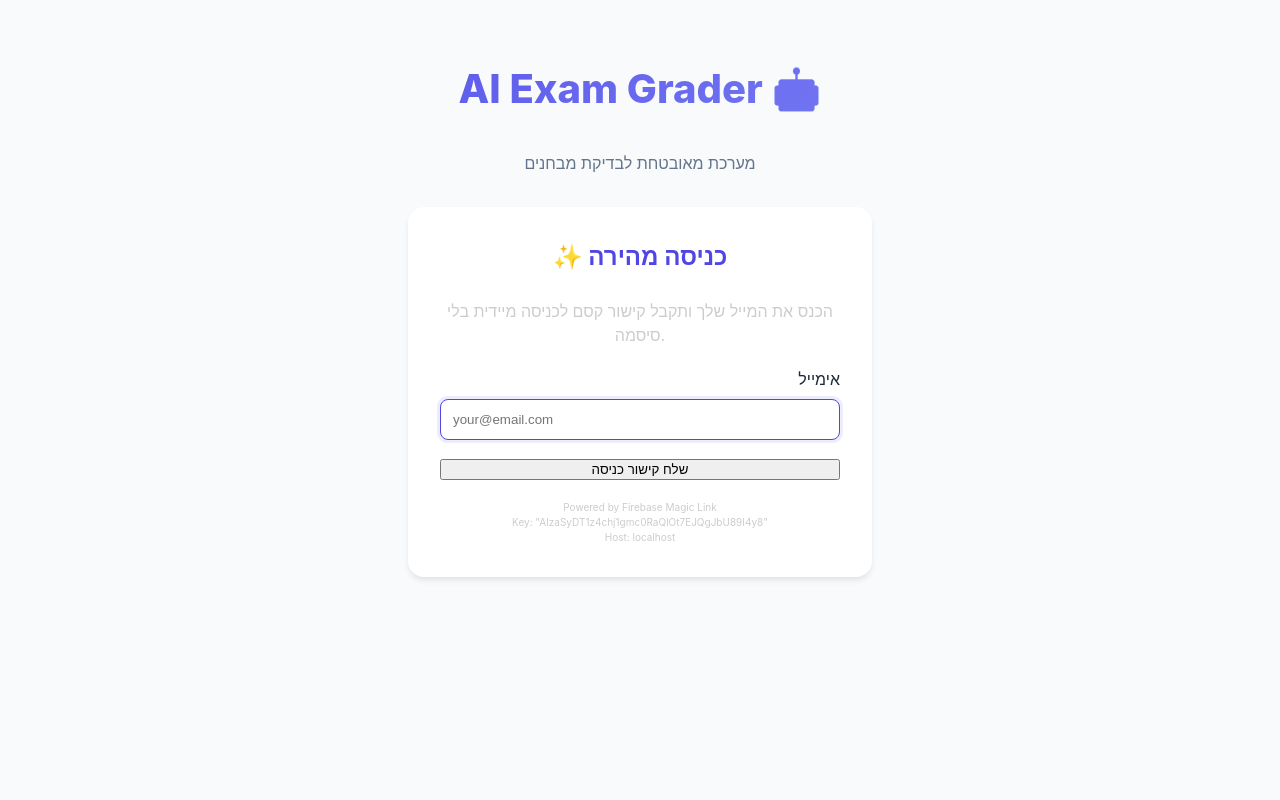
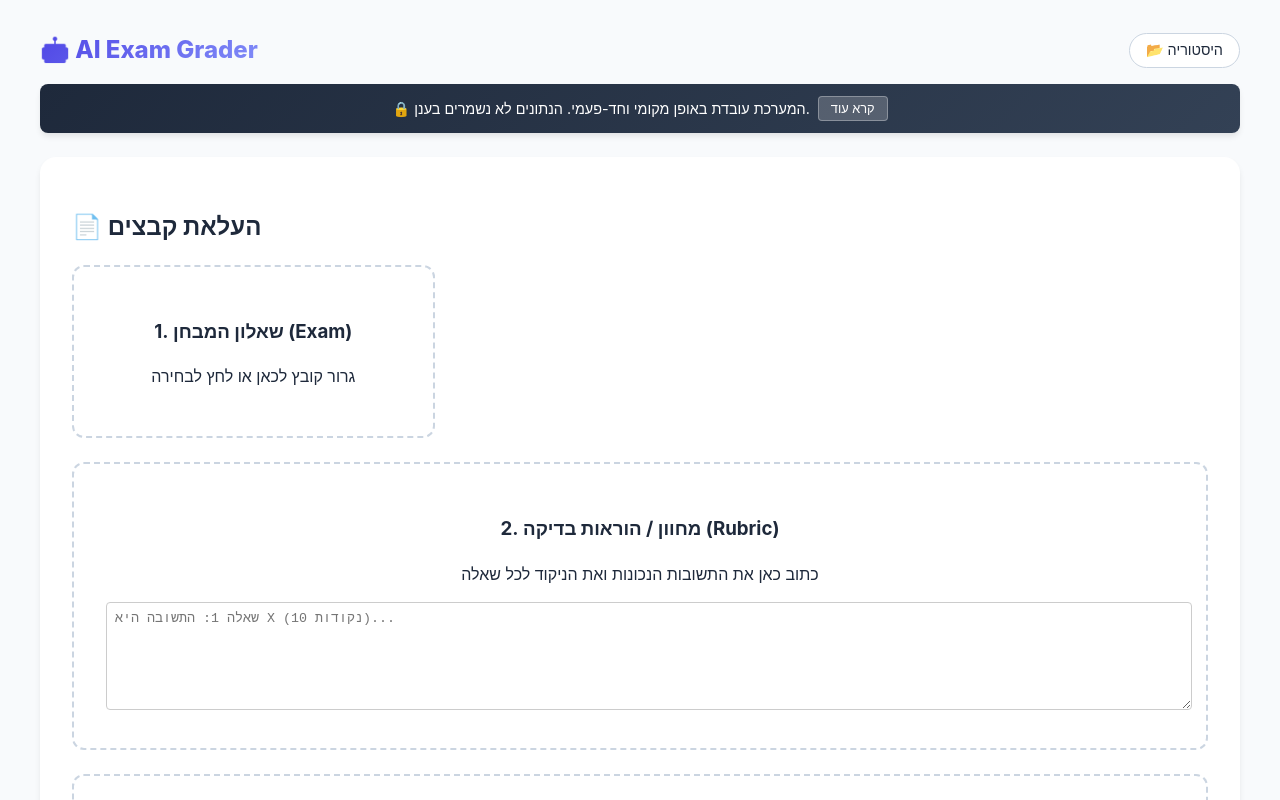
Before and after one commit to avi682/ai-exam-grader, a React (Vite) app in the folder client/: page / in a window 1280 px wide. Shown: the top 800 px of the page. Built offline with nearby package versions, Linux system fonts and the light colour scheme; no server answers.

Commit message:
Revert_To_No_Auth_Local_Only

```diff
--- a/client/src/App.jsx
+++ b/client/src/App.jsx
@@ -1,34 +1,17 @@
-import React, { useState, useEffect } from 'react';
+import React, { useState } from 'react';
 import { UploadSection } from './components/UploadSection';
 import { ResultsTable } from './components/ResultsTable';
 import { PrivacyPolicy } from './components/PrivacyPolicy';
-import { AuthProvider, useAuth } from './contexts/AuthContext';
-import { MagicLinkLogin } from './components/MagicLinkLogin';
-import { CloudHistoryModal } from './components/CloudHistoryModal';
-import { collection, addDoc } from 'firebase/firestore';
-import { db } from './firebase';
-import { encryptionService } from './services/encryptionService';
+import { HistoryModal } from './components/HistoryModal';
+import { historyService } from './services/historyService';
 
-function AppContent() {
+function App() {
   const [results, setResults] = useState(null);
   const [excelFile, setExcelFile] = useState(null);
   const [isGrading, setIsGrading] = useState(false);
   const [error, setError] = useState(null);
   const [showPrivacy, setShowPrivacy] = useState(false);
   const [showHistory, setShowHistory] = useState(false);
-
-  const { currentUser, userProfile, logout, finishLoginWithLink } = useAuth();
-
-  // Check for Magic Link redirect on mount
-  useEffect(() => {
-    finishLoginWithLink().then(user => {
-      if (user) {
-        console.log("Magic Link Login Successful");
-        // Remove the query params from URL to clean up
-        window.history.replaceState({}, document.title, window.location.pathname);
-      }
-    });
-  }, []);
 
   const handleGrade = async (files) => {
     setIsGrading(true);
@@ -56,31 +39,24 @@ function AppContent() {
       setResults(data.results);
       setExcelFile(data.excelFile);
 
-      // Save to Cloud with Encryption
-      if (currentUser) {
+      // Save to Local History automatically
       try {
-          const sensitiveData = {
+        const examData = {
+          id: Date.now().toString(),
+          timestamp: new Date().toISOString(),
           results: data.results,
           excelFile: data.excelFile,
           studentCount: data.results.length,
           averageScore: Math.round(data.results.reduce((sum, r) => sum + (r.totalScore || 0), 0) / data.results.length)
         };
-
-          const encrypted = encryptionService.encrypt(sensitiveData, currentUser.uid);
-
-          await addDoc(collection(db, 'exams'), {
-            userId: currentUser.uid,
-            timestamp: new Date().toISOString(),
-            encryptedData: encrypted // Only encrypted blob is saved
-          });
-        } catch (saveError) {
-          console.error("Cloud save failed", saveError);
-          // Don't block the user, just log
-        }
+        historyService.saveExam(examData);
+      } catch (e) {
+        console.error("Local save failed", e);
       }
 
     } catch (err) {
       setError('שגיאה בתהליך הבדיקה. וודא שהשרת רץ ושכל הקבצים תקינים.');
+      console.error(err);
     } finally {
       setIsGrading(false);
     }
@@ -98,34 +74,22 @@ function AppContent() {
     setError(null);
   };
 
-  if (!currentUser) {
-    return (
-      <div className="container">
-        <h1>AI Exam Grader 🤖</h1>
-        <p style={{ textAlign: 'center', marginBottom: '2rem', color: '#64748b' }}>
-          מערכת מאובטחת לבדיקת מבחנים
-        </p>
-
-        <MagicLinkLogin />
-      </div>
-    );
-  }
-
   return (
     <div className="container">
       <header className="app-header">
-        <div className="user-menu">
-          <span className="welcome-msg">שלום, {userProfile?.displayName || currentUser.email}</span>
+        <div className="user-menu" style={{ justifyContent: 'center', width: '100%' }}>
+          <h1 style={{ fontSize: '1.5rem', margin: 0 }}>🤖 AI Exam Grader</h1>
+          <div style={{ marginLeft: 'auto', display: 'flex', gap: '10px' }}>
             <button className="history-btn" onClick={() => setShowHistory(true)}>
               📂 היסטוריה
             </button>
-          <button className="btn-secondary" onClick={() => logout()}>התנתק</button>
+          </div>
         </div>
       </header>
 
       {/* Privacy Notice Banner */}
       <div className="privacy-banner">
-        🔒 הנתונים מוצפנים ונשמרים בענן המאובטח.
+        🔒 המערכת עובדת באופן מקומי וחד-פעמי. הנתונים לא נשמרים בענן.
         <button className="privacy-link" onClick={() => setShowPrivacy(true)}>
           קרא עוד
         </button>
@@ -151,7 +115,7 @@ function AppContent() {
 
       <PrivacyPolicy isOpen={showPrivacy} onClose={() => setShowPrivacy(false)} />
 
-      <CloudHistoryModal
+      <HistoryModal
         isOpen={showHistory}
         onClose={() => setShowHistory(false)}
         onLoadExam={loadExamFromHistory}
@@ -160,12 +124,4 @@ function AppContent() {
   );
 }
 
-function App() {
-  return (
-    <AuthProvider>
-      <AppContent />
-    </AuthProvider>
-  );
-}
-
 export default App;
--- /dev/null
+++ b/client/src/services/historyService.js
@@ -0,0 +1,46 @@
+const STORAGE_KEY = 'exam_grader_history';
+
+export const historyService = {
+    saveExam: (examData) => {
+        try {
+            const history = historyService.getHistory();
+            // Add new exam to the beginning
+            const updatedHistory = [examData, ...history];
+            // Limit to last 50 exams to prevent storage overflow
+            if (updatedHistory.length > 50) {
+                updatedHistory.length = 50;
+            }
+            localStorage.setItem(STORAGE_KEY, JSON.stringify(updatedHistory));
+            return true;
+        } catch (error) {
+            console.error('Failed to save to history:', error);
+            return false;
+        }
+    },
+
+    getHistory: () => {
+        try {
+            const stored = localStorage.getItem(STORAGE_KEY);
+            return stored ? JSON.parse(stored) : [];
+        } catch (error) {
+            console.error('Failed to read history:', error);
+            return [];
+        }
+    },
+
+    clearHistory: () => {
+        localStorage.removeItem(STORAGE_KEY);
+    },
+
+    deleteExam: (id) => {
+        try {
+            const history = historyService.getHistory();
+            const updatedHistory = history.filter(exam => exam.id !== id);
+            localStorage.setItem(STORAGE_KEY, JSON.stringify(updatedHistory));
+            return updatedHistory;
+        } catch (error) {
+            console.error('Failed to delete exam:', error);
+            return [];
+        }
+    }
+};
```
Lines whose indentation alone changed are shown as unchanged.
